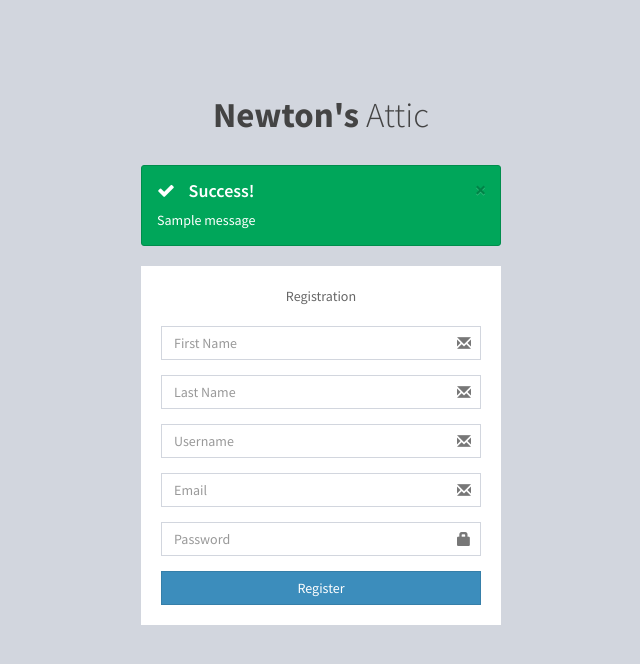
After one commit to cs499group19/newtonsattic, a Django app: page /register/ in a window 1280 px wide. The commit adds this page. Shown: the top 664 px of the page, without its empty margins (319-959 px from the left). Run offline with Django 3.2, Linux system fonts and the light colour scheme; tables that the repository leaves empty hold one stand-in row (values such as "Sample post"); one stand-in notice (Sample message) is shown; some libraries are stand-ins or nearby versions.

Commit message:
Users can register.

```diff
--- /dev/null
+++ b/scheduling/templates/scheduling/registration.html
@@ -0,0 +1,113 @@
+{% load staticfiles %}
+
+<!DOCTYPE html>
+<html>
+<head>
+  <meta charset="utf-8">
+  <meta http-equiv="X-UA-Compatible" content="IE=edge">
+  <title>Log in</title>
+  <!-- Tell the browser to be responsive to screen width -->
+  <meta content="width=device-width, initial-scale=1, maximum-scale=1, user-scalable=no" name="viewport">
+  <!-- Bootstrap 3.3.6 -->
+  <link rel="stylesheet" href="{% static 'AdminLTE2/bootstrap/css/bootstrap.min.css' %}">
+  <!-- Font Awesome -->
+  <link rel="stylesheet" href="https://cdnjs.cloudflare.com/ajax/libs/font-awesome/4.5.0/css/font-awesome.min.css">
+  <!-- Ionicons -->
+  <link rel="stylesheet" href="https://cdnjs.cloudflare.com/ajax/libs/ionicons/2.0.1/css/ionicons.min.css">
+  <!-- Theme style -->
+  <link rel="stylesheet" href="{% static 'AdminLTE2/dist/css/AdminLTE.min.css' %}">
+  <!-- iCheck -->
+  <link rel="stylesheet" href="{% static 'AdminLTE2/plugins/iCheck/square/blue.css' %}">
+
+  <!-- HTML5 Shim and Respond.js IE8 support of HTML5 elements and media queries -->
+  <!-- WARNING: Respond.js doesn't work if you view the page via file:// -->
+  <!--[if lt IE 9]>
+  <script src="https://oss.maxcdn.com/html5shiv/3.7.3/html5shiv.min.js"></script>
+  <script src="https://oss.maxcdn.com/respond/1.4.2/respond.min.js"></script>
+  <![endif]-->
+</head>
+<body class="hold-transition login-page">
+<div class="login-box">
+  <div class="login-logo">
+    <a href="#"><b>Newton's </b>Attic</a>
+  </div>
+  {% if messages %}
+    <div class="row">
+      <div class="col-md-12">
+        {% for message in messages %}
+          <div class="alert alert-{{ message.tags }} alert-dismissible">
+            <button type="button" class="close" data-dismiss="alert" aria-hidden="true">×</button>
+            {% if message.tags == 'danger' %}
+              <h4><i class="icon fa fa-ban"></i> There was a problem with your request...</h4>
+            {% elif message.tags == 'info' %}
+              <h4><i class="icon fa fa-info"></i> Information</h4>
+            {% elif message.tags == 'warning' %}
+              <h4><i class="icon fa fa-warning"></i> Warning!</h4>
+            {% elif message.tags == 'success' %}
+              <h4><i class="icon fa fa-check"></i> Success!</h4>
+            {% endif %}
+
+            <p>{{ message }}</p>
+          </div>
+        {% endfor %}
+      </div>
+    </div>
+  {% endif %}
+  <!-- /.login-logo -->
+  <div class="login-box-body">
+    <p class="login-box-msg">Registration</p>
+
+    <form action="{% url 'register_user' %}" method="post">
+      {% csrf_token %}
+      <div class="form-group has-feedback">
+        <input id="id_username" type="text" name="first_name" class="form-control" placeholder="First Name">
+        <span class="glyphicon glyphicon-envelope form-control-feedback"></span>
+      </div>
+      <div class="form-group has-feedback">
+        <input id="id_username" type="text" name="last_name" class="form-control" placeholder="Last Name">
+        <span class="glyphicon glyphicon-envelope form-control-feedback"></span>
+      </div>
+
+      <div class="form-group has-feedback">
+        <input id="id_username" type="text" name="username" class="form-control" placeholder="Username">
+        <span class="glyphicon glyphicon-envelope form-control-feedback"></span>
+      </div>
+      <div class="form-group has-feedback">
+        <input id="id_username" type="email" name="email" class="form-control" placeholder="Email">
+        <span class="glyphicon glyphicon-envelope form-control-feedback"></span>
+      </div>
+      <div class="form-group has-feedback">
+        <input id="id_password" name="password" type="password" class="form-control" placeholder="Password">
+        <span class="glyphicon glyphicon-lock form-control-feedback"></span>
+      </div>
+      <div class="row">
+        <!-- /.col -->
+        <div class="col-xs-12">
+          <button type="submit" value="login" class="btn btn-primary btn-block btn-flat">Register</button>
+          <input type="hidden" name="next" value="{{ next }}"/>
+        </div>
+        <!-- /.col -->
+      </div>
+    </form>
+  </div>
+  <!-- /.login-box-body -->
+</div>
+<!-- /.login-box -->
+
+<!-- jQuery 2.2.0 -->
+<script src="{% static 'AdminLTE2/plugins/jQuery/jQuery-2.2.0.min.js' %}"></script>
+<!-- Bootstrap 3.3.6 -->
+<script src="{% static 'AdminLTE2/bootstrap/js/bootstrap.min.js' %}"></script>
+<!-- iCheck -->
+<script src="{% static 'AdminLTE2/plugins/iCheck/icheck.min.js' %}"></script>
+<script>
+  $(function () {
+    $('input').iCheck({
+      checkboxClass: 'icheckbox_square-blue',
+      radioClass: 'iradio_square-blue',
+      increaseArea: '20%' // optional
+    });
+  });
+</script>
+</body>
+</html>
--- a/scheduling/urls.py
+++ b/scheduling/urls.py
@@ -4,6 +4,7 @@ from . import views
 
 urlpatterns = [
     url(r'^$', views.index, name='index'),
+    url(r'^register/$', views.register_user, name='register_user'),
     url(r'^new/$', views.create_new_schedule, name='new_schedule'),
     url(r'^(?P<schedule_id>\d+)$', views.edit_schedule, name='edit_schedule'),
     url(r'^availability/$', views.instructor_availability, name='availability')
--- a/scheduling/views.py
+++ b/scheduling/views.py
@@ -88,6 +88,11 @@ def edit_schedule(request, schedule_id):
 
 
 @login_required(login_url='/login/')
+def save_schedule(request, schedule_id):
+    pass
+
+
+@login_required(login_url='/login/')
 def instructor_availability(request):
     context = {
         'weeks': range(1, 13),
@@ -109,6 +114,27 @@ def instructor_availability(request):
     return render(request, 'scheduling/availability.html', context)
 
 
+def register_user(request):
+    if request.POST:
+        first_name = request.POST.get('first_name', '')
+        last_name = request.POST.get('last_name', '')
+        user_name = request.POST.get('username', '')
+        email = request.POST.get('email', '')
+        password = request.POST.get('password', '')
+
+        new_user = models.User.objects.create_user(user_name, email, password)
+        new_user.first_name = first_name
+        new_user.last_name = last_name
+
+        new_user.save()
+
+        messages.success(request, 'Account created successfully!')
+
+        return HttpResponseRedirect(reverse('login'))
+
+    return render(request, 'scheduling/registration.html')
+
+
 def logout(request):
     django.contrib.auth.logout(request)
 
```
Also changed, not shown: scheduling/static/scheduling/schedule.js (+38 -34 lines), scheduling/templates/scheduling/schedule.html (+6 -2 lines).
